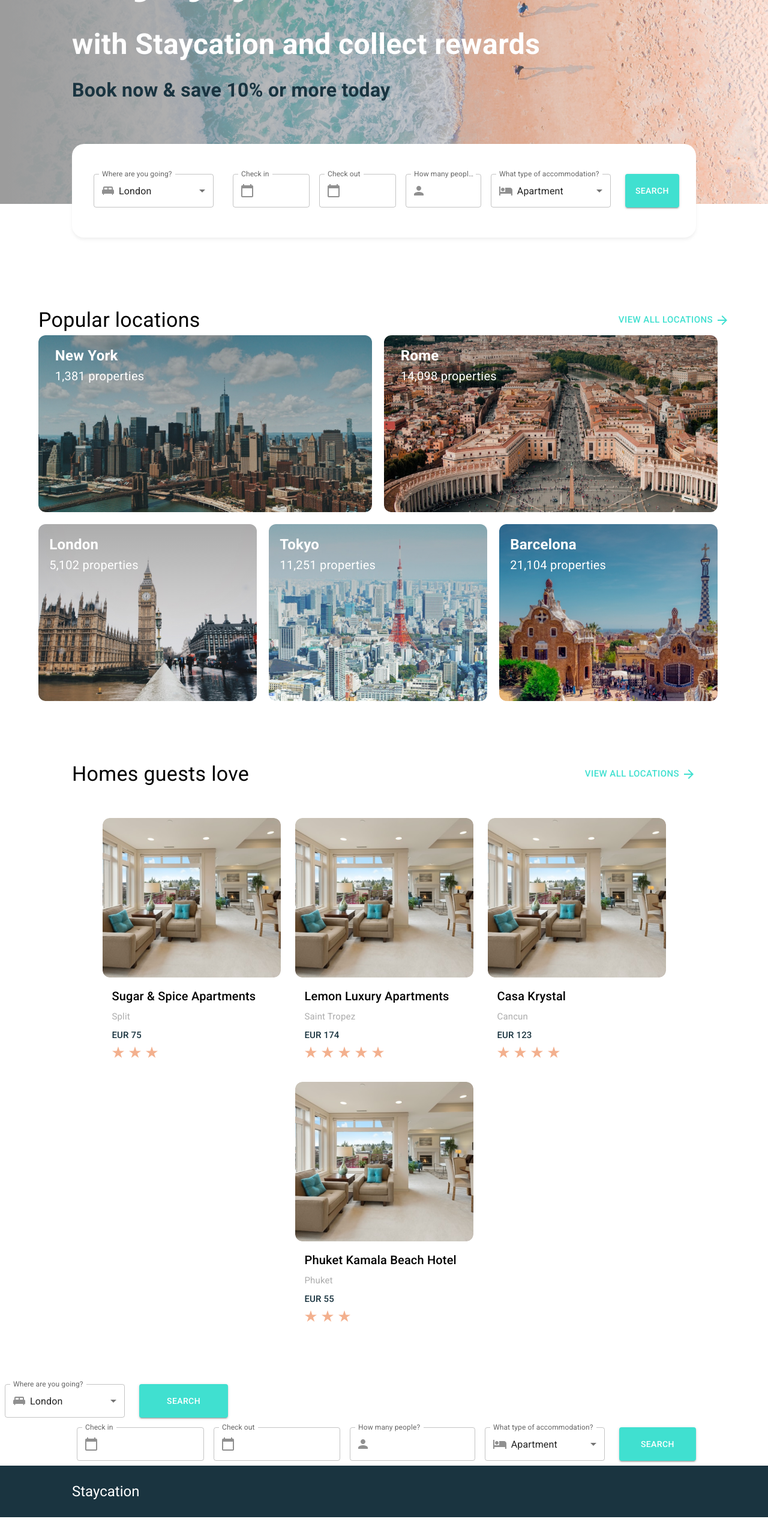
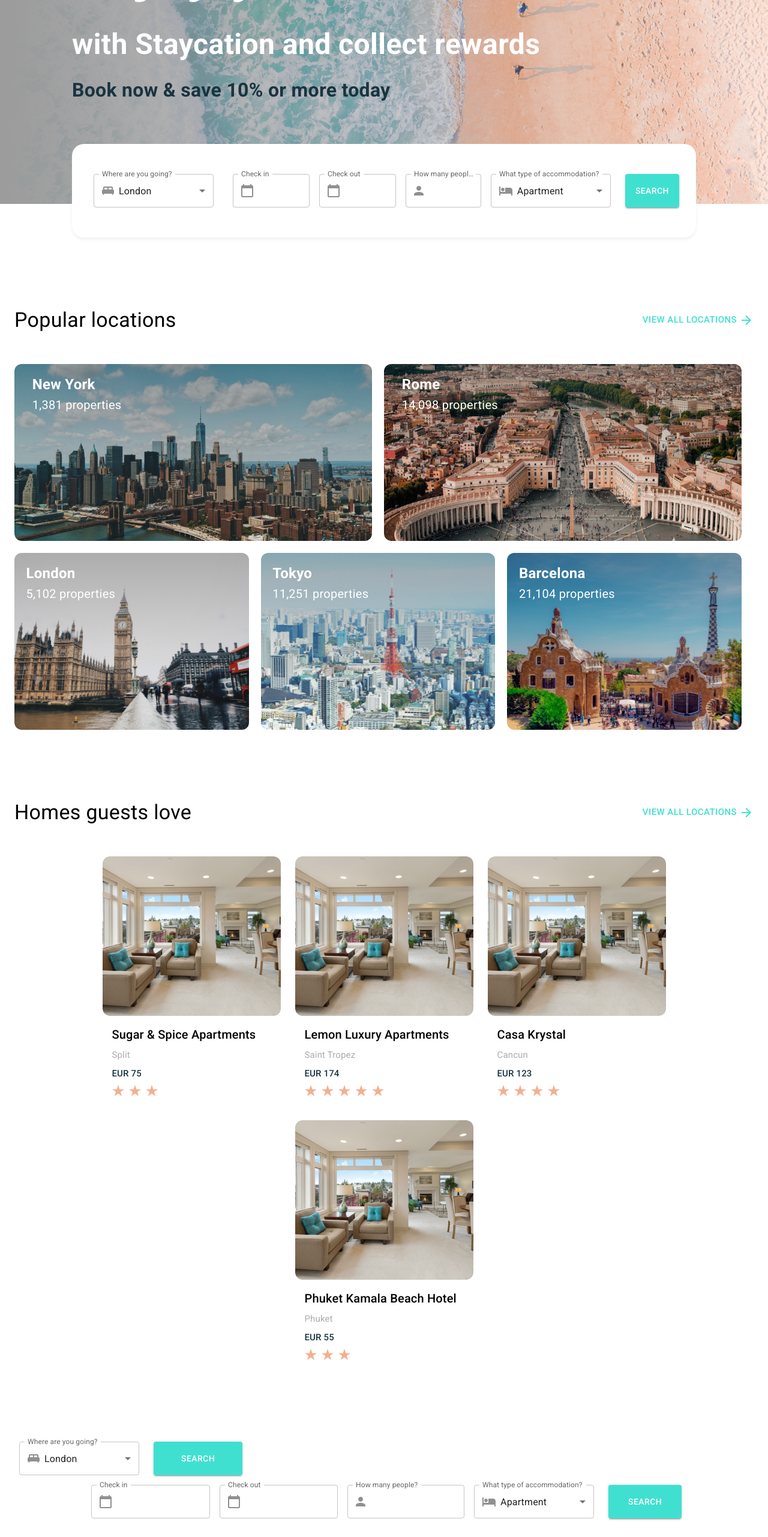
Before and after one commit to dominikpezelj/staycation-apartments-react, a React (Create React App) app: page / in a window 1280 px wide. Shown: the part 234-2797 px from the top of the page at 60% size. Before the commit the page ends 2764 px from the top, so only its background shows below. Built offline with nearby package versions, Linux system fonts and the light colour scheme.

Commit message:
Add BookStayButton component Add ReservationForm component

```diff
--- /dev/null
+++ b/src/components/BookStayButton.tsx
@@ -0,0 +1,20 @@
+import { Button } from "@mui/material";
+import { useTheme } from "@mui/material/styles";
+
+export const BookStayButton = () => {
+  const { colors } = useTheme();
+  return (
+    <Button
+      variant="contained"
+      sx={{
+        backgroundColor: colors.mint,
+        width: "100%",
+        fontWeight: "500",
+        fontSize: "15px",
+        lineHeight: "26px",
+      }}
+    >
+      Book your stay
+    </Button>
+  );
+};
--- a/src/components/ReservationForm.tsx
+++ b/src/components/ReservationForm.tsx
@@ -1 +1,78 @@
-export const ReservationForm = () => <h1>Reservation FORM</h1>;
+import {
+  TextField,
+  Stack,
+  InputAdornment,
+  Typography,
+  Box,
+} from "@mui/material";
+import { InputCalendar } from "./Icons/InputCalendar";
+import { useTheme } from "@mui/material/styles";
+import { BookStayButton } from "./BookStayButton";
+export const ReservationForm = () => {
+  const { colors } = useTheme();
+  return (
+    <Box>
+      <Stack spacing={4}>
+        <Typography
+          sx={{
+            color: colors.textBlack,
+            fontFamily: "Roboto",
+            fontWeight: "400",
+            fontSize: "34px",
+          }}
+        >
+          Book your stay
+        </Typography>
+        <TextField id="outlined-basic" label="Full Name" variant="outlined" />
+        <TextField
+          id="outlined-basic"
+          label="Email address"
+          variant="outlined"
+        />
+        <TextField
+          id="outlined-basic"
+          label="Number of guests"
+          variant="outlined"
+        />
+
+        <Stack direction="row" spacing={2}>
+          <TextField
+            id="outlined-select-currency"
+            label="Check in"
+            InputProps={{
+              endAdornment: (
+                <InputAdornment position="end">
+                  <InputCalendar />
+                </InputAdornment>
+              ),
+            }}
+            sx={{ flex: 1 }}
+          />
+
+          <TextField
+            id="outlined-select-currency"
+            label="Check out"
+            InputProps={{
+              endAdornment: (
+                <InputAdornment position="end">
+                  <InputCalendar />
+                </InputAdornment>
+              ),
+            }}
+            sx={{ flex: 1 }}
+          />
+        </Stack>
+      </Stack>
+      <Box sx={{ justifyContent: "flex-end", display: "flex" }}>
+        <Box
+          sx={{
+            width: "40%",
+            marginTop: "3rem",
+          }}
+        >
+          <BookStayButton />
+        </Box>
+      </Box>
+    </Box>
+  );
+};
--- a/src/pages/Home.tsx
+++ b/src/pages/Home.tsx
@@ -12,6 +12,7 @@ import { ArrowRight } from "../components/ArrowRight";
 import { cityCardData, accommodationCardData } from "../common/data";
 import { SimpleSearch } from "../components/SimpleSearch";
 import { AdvancedSearch } from "../components/AdvancedSearch";
+import { ReservationForm } from "../components/ReservationForm";
 
 export const Home = () => {
   const { colors } = useTheme();
@@ -22,6 +23,7 @@ export const Home = () => {
       <Header />
       <AccommodationSearch />
       <Container
+        maxWidth={"xl"}
         sx={{
           marginTop: "7rem",
           marginBottom: "3rem",
@@ -29,7 +31,13 @@ export const Home = () => {
           paddingRight: "7.5rem",
         }}
       >
-        <Box sx={{ justifyContent: "space-between", display: "flex" }}>
+        <Box
+          sx={{
+            justifyContent: "space-between",
+            display: "flex",
+            marginBottom: "3rem",
+          }}
+        >
           <Typography
             sx={{
               color: colors.textBlack,
@@ -103,13 +111,17 @@ export const Home = () => {
           </Grid>
         </Grid>
       </Container>
-
+      <Container
+        maxWidth={"xl"}
+        sx={{
+          marginTop: "7rem",
+          marginBottom: "3rem",
+        }}
+      >
         <Box
           sx={{
             marginTop: "6rem",
             marginBottom: "3rem",
-          paddingLeft: "7.5rem",
-          paddingRight: "7.5rem",
             justifyContent: "space-between",
             display: "flex",
           }}
@@ -139,8 +151,6 @@ export const Home = () => {
           alignItems="center"
           spacing={3}
           sx={{
-          paddingLeft: "7.5rem",
-          paddingRight: "7.5rem",
             marginBottom: "5rem",
           }}
         >
@@ -177,10 +187,37 @@ export const Home = () => {
             />
           </Grid>
         </Grid>
+      </Container>
 
+      <Container
+        maxWidth={"xl"}
+        sx={{
+          marginTop: "7rem",
+          marginBottom: "3rem",
+        }}
+      >
         <SimpleSearch />
 
         <AdvancedSearch />
+      </Container>
+
+      <Container
+        maxWidth={"xl"}
+        sx={{
+          marginTop: "7rem",
+          marginBottom: "3rem",
+        }}
+      >
+        <Grid container spacing={25} columns={16}>
+          <Grid item xs={8}>
+            <ReservationForm />
+          </Grid>
+          <Grid item xs={8}>
+            <Box sx={{ background: "#ff0000" }}>TEST</Box>
+          </Grid>
+        </Grid>
+      </Container>
+
       <Footer />
     </div>
   );
```
Lines whose indentation alone changed are shown as unchanged.
